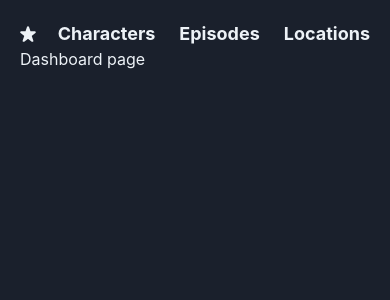
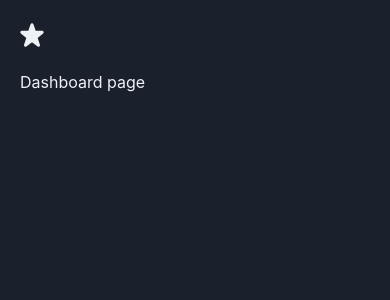
Before and after one commit to georgichichev/rick-and-morty, a React (Vite) app: page /app in a window 390 px wide. Shown: the top 300 px of the page. Built offline with nearby package versions, Linux system fonts and the light colour scheme.

Commit message:
Hide ul on md breakpoint

```diff
--- a/src/components/common/header/Header.tsx
+++ b/src/components/common/header/Header.tsx
@@ -15,9 +15,9 @@ const navigation: NavigationItem[] = [
 
 export const Header = () => {
   return (
-    <Flex justify="space-between" align="center">
-      <StarIcon />
-      <UnorderedList display="flex" styleType="none" gap={theme.space[6]}>
+    <Flex justify="space-between" align="center" height={50} paddingBottom={theme.space[5]}>
+      <StarIcon fontSize="2xl" />
+      <UnorderedList display={{ base: 'none', md: 'flex' }} styleType="none" gap={theme.space[6]}>
         {navigation.map((navItem) => {
           return (
             <ListItem>
```
